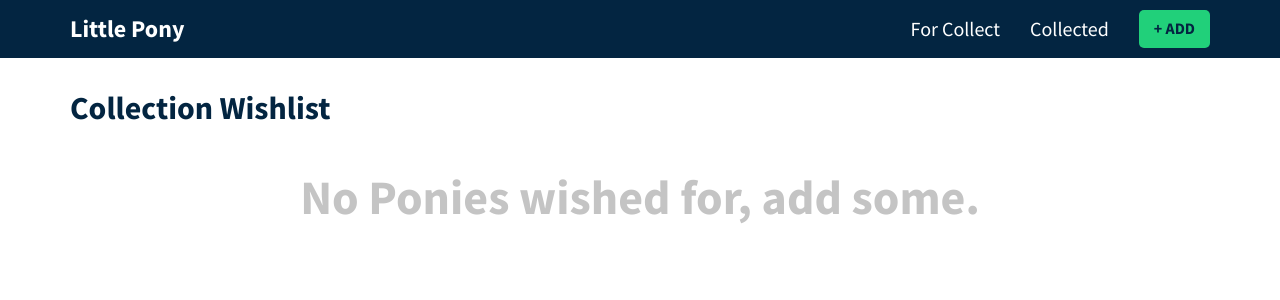
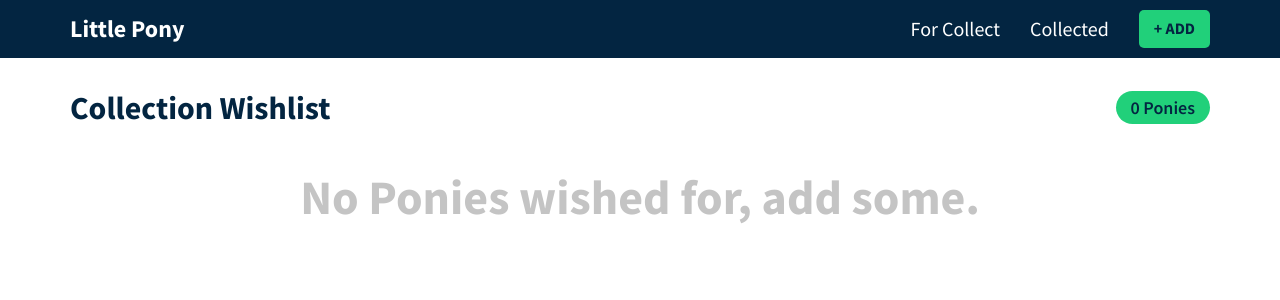
Before and after one commit to ericquiao/studemy-react-capstone, a React (Create React App) app: page / in a window 1280 px wide. Shown: the top 300 px of the page. Built offline with nearby package versions, Linux system fonts and the light colour scheme.

Commit message:
added counter

```diff
--- a/src/components/Collected.js
+++ b/src/components/Collected.js
@@ -10,6 +10,8 @@ export const Collected = () => {
     <div className='container'>
       <div className='header'>
         <h1 className='heading'>Collected</h1>
+
+        <span className="count-pill">{collected.length} {collected.length === 1 ? 'Pony' : 'Ponies'}</span>
       </div>
 
       {collected.length > 0 ? (<div className='movie-grid'>
--- a/src/components/ForCollection.js
+++ b/src/components/ForCollection.js
@@ -10,6 +10,8 @@ export const ForCollection = () => {
       <div className='container'>
         <div className='header'>
           <h1 className='heading'>Collection Wishlist</h1>
+
+          <span className="count-pill">{forCollection.length} {forCollection.length === 1 ? 'Pony' : 'Ponies'}</span>
         </div>
 
         {forCollection.length > 0 ? (<div className='movie-grid'>
```
